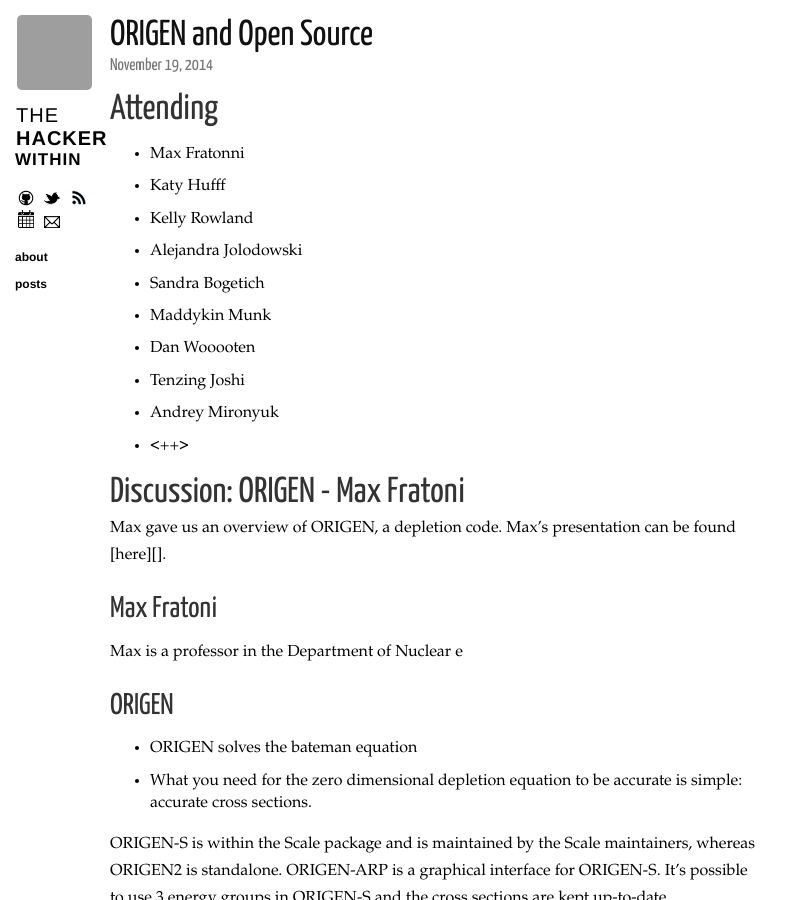
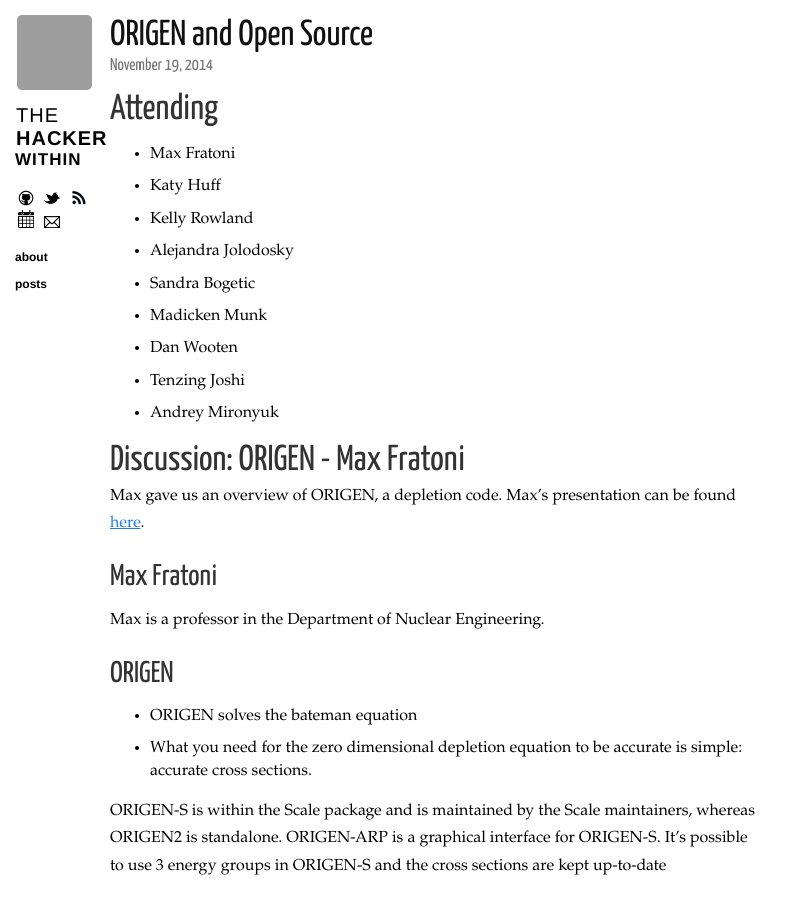
Before and after one commit to thehackerwithin/berkeley, a Jekyll site: the page built from _posts/2014-11-19-origen-and-open-source.markdown, in a window 1280 px wide and 900 px high. Shown: the whole window, without its empty margins (0-803 px from the left). Built offline with Jekyll 4.4.1, drawn with Linux system fonts in a browser that asks for light colours; nearby versions of some CDN libraries; Markdown is read by kramdown in place of the engine named in the settings; comment, search, counter and statistics services are not loaded; some of the changed text lies outside the part shown; grey boxes are pictures that could not be loaded.

```diff
--- a/_posts/2014-11-19-origen-and-open-source.markdown
+++ b/_posts/2014-11-19-origen-and-open-source.markdown
@@ -9,26 +9,25 @@ tags: meeting
 
 # Attending
 
-- Max Fratonni
-- Katy Hufff
+- Max Fratoni
+- Katy Huff
 - Kelly Rowland
-- Alejandra Jolodowski
-- Sandra Bogetich
-- Maddykin Munk
-- Dan Wooooten
+- Alejandra Jolodosky
+- Sandra Bogetic
+- Madicken Munk
+- Dan Wooten
 - Tenzing Joshi
 - Andrey Mironyuk
-- <++>
 
 # Discussion: ORIGEN - Max Fratoni
 
 Max gave us an overview of ORIGEN, a depletion code.
-Max's presentation can be found [here][].
+Max's presentation can be found [here][pres].
 
 
 ## Max Fratoni
 
-Max is a professor in the Department of Nuclear e
+Max is a professor in the Department of Nuclear Engineering.
 
 ## ORIGEN
 
@@ -82,17 +81,8 @@ The input files are **TAPE** files... because they used to actually be tapes.
 
 # Dicussion: Open Source Contribution
 
-## Pull Requests
+We intentionally misspelled everyone's names and went through the
+issue-pull-request-review-pull-close workflow seen in many open source
+projects.
 
-## Code Review
-
-## Continuous Integration
-
-# Lightning Talks
-
-## <+ person +> : <+ topic +>
-
-## <+ person +> : <+ topic +>
-
-
-[code]: https://github.com/thehackerwithin/berkeley/tree/master/topic "Code Examples"
+[pres]: https://github.com/thehackerwithin/berkeley/tree/master/origen "Presentation"
```
